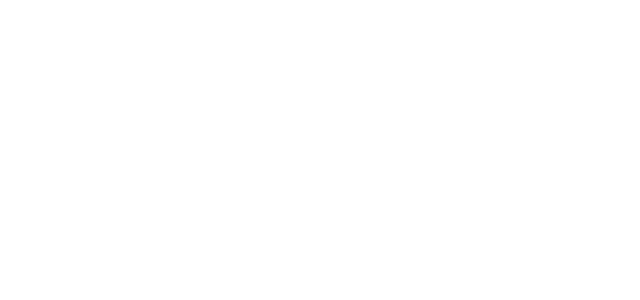
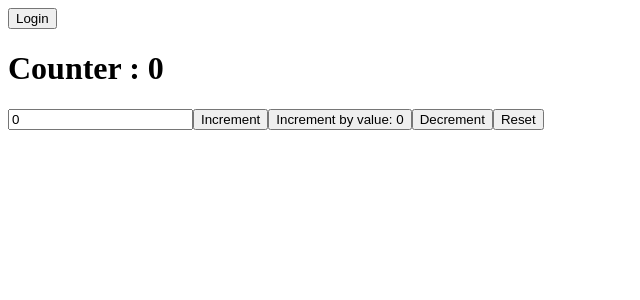
Before and after one commit to filip-sumy/React, a React (Vite) app: page / in a window 1280 px wide. Shown: the top 300 px of the page, without its empty margins (0-640 px from the left). Built offline with nearby package versions, Linux system fonts and the light colour scheme.

Commit message:
react-45

```diff
--- a/package.json
+++ b/package.json
@@ -10,12 +10,13 @@
     "preview": "vite preview"
   },
   "dependencies": {
-    "@reduxjs/toolkit": "^2.5.1",
+    "@reduxjs/toolkit": "^2.6.0",
     "axios": "^1.7.9",
     "react": "^18.3.1",
     "react-dom": "^18.3.1",
     "react-redux": "^9.2.0",
-    "react-router-dom": "^7.1.5"
+    "react-router-dom": "^7.1.5",
+    "redux-thunk": "^3.1.0"
   },
   "devDependencies": {
     "@eslint/js": "^9.17.0",
--- a/src/App.tsx
+++ b/src/App.tsx
@@ -1,8 +1,26 @@
+import { useDispatch, useSelector } from "react-redux";
+import Counter from "./components/Counter";
+import { RootState } from "./redux/store";
+import { login, logout } from "./redux/slices/authSlice";
+
 // import React from "react";
 function App() {
+  const isAuth = useSelector((state: RootState) => state.auth.isAuth);
+  const dispath = useDispatch();
+
+  const handleToggleAuth = () => {
+    if (isAuth) {
+      dispath(logout());
+    } else {
+      dispath(login());
+    }
+  }
   return (
     <div>
-
+      <header>
+        <button onClick={handleToggleAuth}>{isAuth ? 'Logout' : 'Login'}</button>
+      </header>
+      <Counter />
     </div>
   )
 }
--- /dev/null
+++ b/src/components/Counter.tsx
@@ -0,0 +1,34 @@
+import { useDispatch, useSelector } from "react-redux";
+import { increment , decrement , reset, incrementByValue } from "../redux/slices/counterSlice";
+// import { RootState } from "@reduxjs/toolkit/query";
+import { RootState } from '../redux/store'; // Проверь импорт
+import { useState } from "react";
+const Counter = () => {
+    const dispatch = useDispatch();
+    const [value, setValue] = useState<number>(0);
+    const counterValue = useSelector((state: RootState) => state.counter.value)
+    const handleIncrement = () => {
+        dispatch(increment());
+    };
+    const handleDecrement = () => {
+        dispatch(decrement());
+    };
+    const handleReset = () => {
+        dispatch(reset());
+    };
+    const handleIncrementByValue = () => {
+        dispatch(incrementByValue(value));
+    };
+    return (
+        <div>
+            <h1>Counter : {counterValue}</h1>
+            <input type="number" value={value} onChange={(e) => setValue(Number(e.target.value))}/>
+            <button onClick={handleIncrement}>Increment</button>
+            <button onClick={handleIncrementByValue}>Increment by value: {value}</button>
+            <button onClick={handleDecrement}>Decrement</button>
+            <button onClick={handleReset}>Reset</button>
+        </div>
+    )
+};
+
+export default Counter;
--- /dev/null
+++ b/src/redux/slices/authSlice.ts
@@ -0,0 +1,17 @@
+import { createSlice } from "@reduxjs/toolkit";
+
+const authSlice = createSlice({
+    name: 'auth',
+    initialState: {isAuth: false},
+    reducers: {
+        login: (state) => {
+            state.isAuth = true;
+        },
+        logout: (state) => {
+            state.isAuth = false;
+        },
+    },
+});
+
+export const {login, logout} = authSlice.actions;
+export default authSlice.reducer;
--- a/src/redux/slices/counterSlice.ts
+++ b/src/redux/slices/counterSlice.ts
@@ -1,4 +1,5 @@
 import { createSlice } from "@reduxjs/toolkit";
+import type { PayloadAction } from "@reduxjs/toolkit";
 
 const initialState = {value: 0};
 
@@ -6,7 +7,7 @@
     name: 'counter',
     initialState: initialState,
     reducers: {
-        increment:  (state, action) => {
+        increment:  (state) => {
             state.value = state.value + 1;
         },
         decrement: (state) => {
@@ -15,5 +16,11 @@
         reset: (state) => {
             state.value = 0;
         },
+        incrementByValue: (state, {payload}: PayloadAction<number>) => {
+            state.value = state.value + payload;
+        },
     }
 });
+
+export const { increment , decrement , reset, incrementByValue} = counterSlice.actions;
+export default counterSlice.reducer;
--- a/src/redux/store.ts
+++ b/src/redux/store.ts
@@ -1,9 +1,14 @@
-import { configureStore } from '@reduxjs/toolkit'
+import { configureStore } from '@reduxjs/toolkit';
+import counterReducer from './slices/counterSlice';
+import authReducer from './slices/authSlice';
+
+export const store = configureStore({
+  reducer: {
+    counter: counterReducer,
+    auth: authReducer,
+  },
+})
 
 
-
-const store = configureStore({
-  reducer: {},
-})
-
 export default store;
+export type RootState = ReturnType<typeof store.getState>;
```
Also changed, not shown: 1 other file (tests, documents, lock files or other folders).
